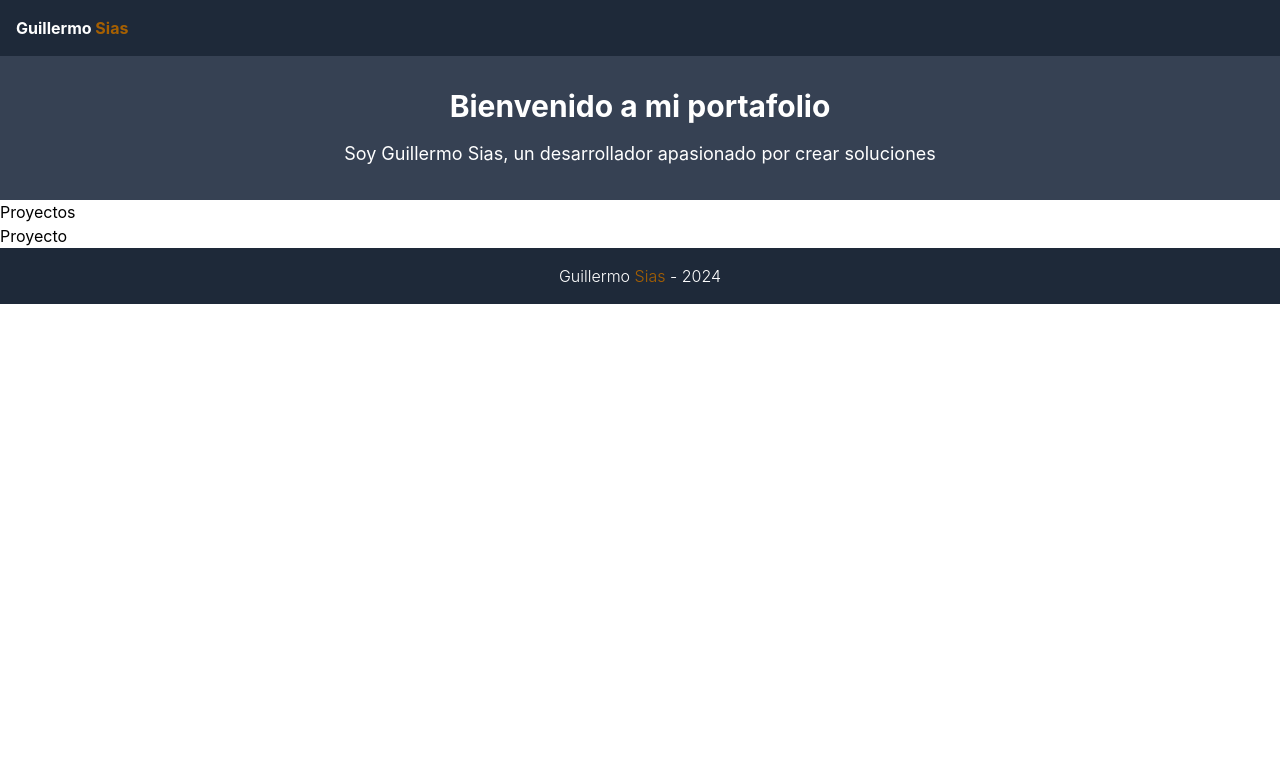
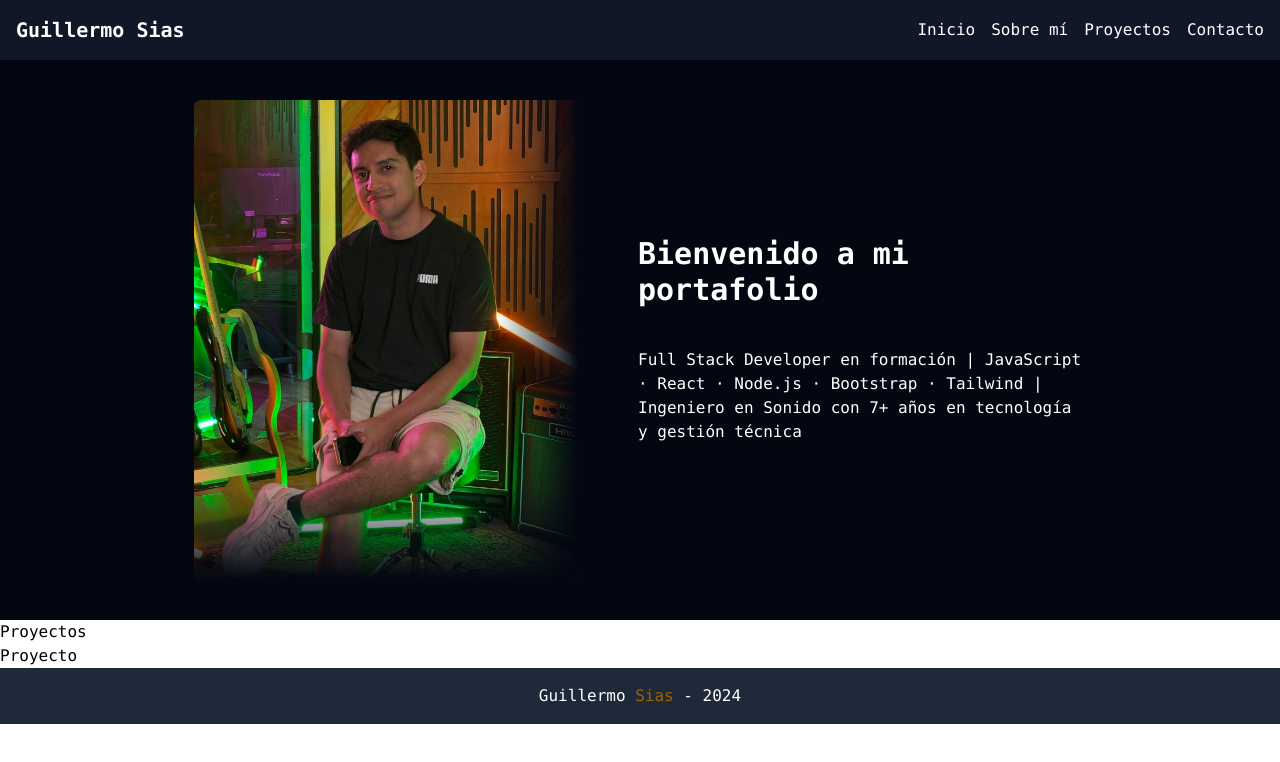
Before and after one commit to gsiasp-hash/Portafolio, a React (Vite) app: page / in a window 1280 px wide. Shown: the top 762 px of the page. Built offline with nearby package versions, Linux system fonts and the light colour scheme.

Commit message:
Change Hero y navbar

```diff
--- /dev/null
+++ b/src/assets/Views/About.jsx
@@ -0,0 +1,9 @@
+import React, { Component } from 'react'
+
+export default class About extends Component {
+  render() {
+    return (
+      <div>About</div>
+    )
+  }
+}
--- a/src/assets/Views/Home.jsx
+++ b/src/assets/Views/Home.jsx
@@ -8,13 +8,13 @@ import Hero from "../components/Hero";
 export default class Home extends Component {
   render() {
     return (
-      <>
+      <div className="min-h-screen flex flex-col font-mono">
         <Navbar />
         <Hero />
         <Proyectos />
         <Proyecto />
         <Footer />
-      </>
+      </div>
     );
   }
 }
--- a/src/assets/components/Hero.jsx
+++ b/src/assets/components/Hero.jsx
@@ -1,15 +1,25 @@
 import React, { Component } from "react";
 import "../css/style.css";
+import fotodeperfil from "../img/fotodeperfil.jpg";
 
 export default class Hero extends Component {
   render() {
     return (
-        <div className="bg-gray-700 p-8 text-center text-white">
-          <h1 className="text-3xl font-bold mb-4">Bienvenido a mi portafolio</h1>
-          <p className="text-lg">
-            Soy Guillermo Sias, un desarrollador apasionado por crear soluciones
+      <div className="bg-gray-950 text-white py-10 flex items-center justify-center flex-col gap-5 md:flex-row md:gap-10 lg:flex-row lg:gap-15 px-4">
+        <img
+          src={fotodeperfil}
+          alt="Foto de perfil"
+          className="h-120 mask-r-from-80% mask-b-from-80% rounded-md"
+        />
+        <div className="max-w-md">
+          <h1 className="text-3xl font-bold">Bienvenido a mi portafolio</h1>
+          <p className="mt-10">
+            Full Stack Developer en formación | JavaScript · React · Node.js ·
+            Bootstrap · Tailwind | Ingeniero en Sonido con 7+ años en tecnología
+            y gestión técnica
           </p>
         </div>
+      </div>
     );
   }
 }
--- a/src/assets/components/Navbar.jsx
+++ b/src/assets/components/Navbar.jsx
@@ -4,9 +4,22 @@ import "../css/style.css";
 export default class Navbar extends Component {
   render() {
     return (
-      <div className="bg-gray-800 text-white p-4 font-bold">
-        Guillermo <span className="text-yellow-700">Sias</span>
-      </div>
+        <nav className="bg-gray-900 text-white p-4 flex justify-between items-center">
+          <h1 className="text-xl font-bold">Guillermo Sias</h1>
+            <div className="space-x-4">
+              <a href="#" className="text-white hover:text-gray-300">
+                Inicio
+              </a>
+              <a href="#" className="text-white hover:text-gray-300">
+                Sobre mí
+              </a>
+              <a href="#" className="text-white hover:text-gray-300">
+                Proyectos
+              </a>
+              <a href="#" className="text-white hover:text-gray-300">
+                Contacto
+              </a>
+            </div>
+        </nav>
     );
-  }
-}
+    }}
```
Also changed, not shown: src/assets/img/fotodeperfil.jpg (added).
